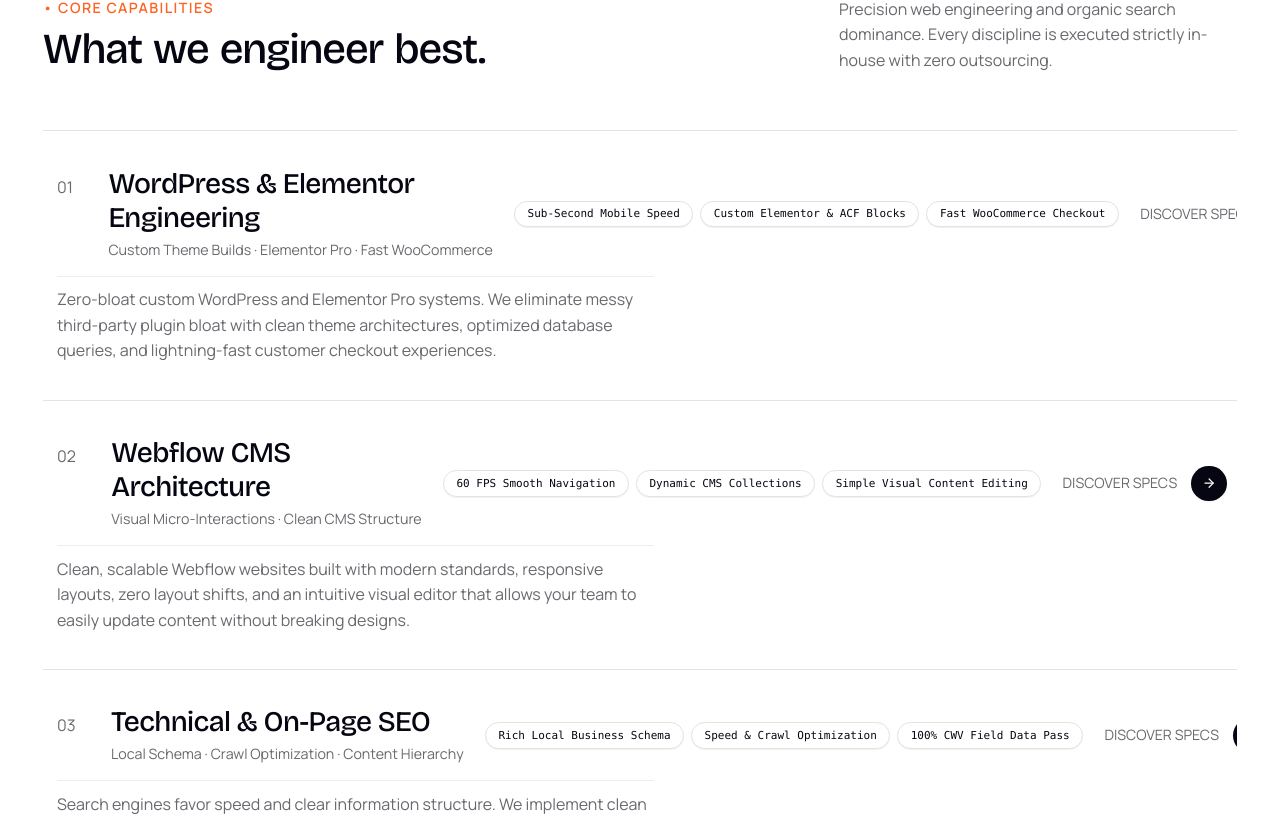
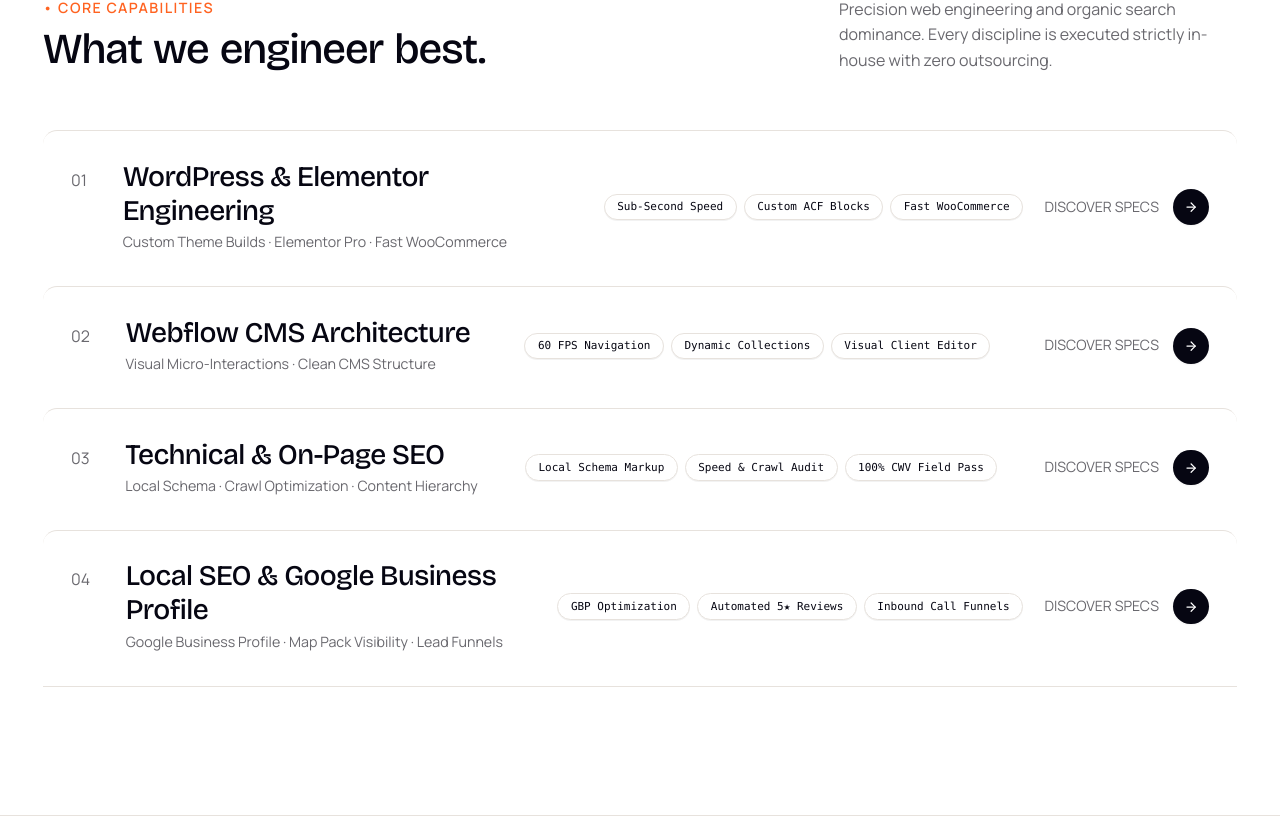
Before and after one commit to Mahathir-Gunjon/Startuplize, a Next.js app: page / in a window 1280 px wide. Shown: the part 3090-3906 px from the top of the page. Built offline with nearby package versions, Linux system fonts and the light colour scheme.

Commit message:
fix(services): unify hover effects across all core capabilities and fade in description on hover

```diff
--- a/src/components/sections/ServicesStackLumora.tsx
+++ b/src/components/sections/ServicesStackLumora.tsx
@@ -21,7 +21,7 @@
       tagline: 'Custom Theme Builds · Elementor Pro · Fast WooCommerce',
       description:
         'Zero-bloat custom WordPress and Elementor Pro systems. We eliminate messy third-party plugin bloat with clean theme architectures, optimized database queries, and lightning-fast customer checkout experiences.',
-      deliverables: ['Sub-Second Mobile Speed', 'Custom Elementor & ACF Blocks', 'Fast WooCommerce Checkout'],
+      deliverables: ['Sub-Second Speed', 'Custom ACF Blocks', 'Fast WooCommerce'],
       previewImg: 'https://images.unsplash.com/photo-1460925895917-afdab827c52f?auto=format&fit=crop&w=800&q=80',
     },
     {
@@ -30,7 +30,7 @@
       tagline: 'Visual Micro-Interactions · Clean CMS Structure',
       description:
         'Clean, scalable Webflow websites built with modern standards, responsive layouts, zero layout shifts, and an intuitive visual editor that allows your team to easily update content without breaking designs.',
-      deliverables: ['60 FPS Smooth Navigation', 'Dynamic CMS Collections', 'Simple Visual Content Editing'],
+      deliverables: ['60 FPS Navigation', 'Dynamic Collections', 'Visual Client Editor'],
       previewImg: 'https://images.unsplash.com/photo-1551288049-bebda4e38f71?auto=format&fit=crop&w=800&q=80',
     },
     {
@@ -39,7 +39,7 @@
       tagline: 'Local Schema · Crawl Optimization · Content Hierarchy',
       description:
         'Search engines favor speed and clear information structure. We implement clean schema markup, logical URL structures, fast mobile rendering, and topical keyword mapping so search engines easily understand your services.',
-      deliverables: ['Rich Local Business Schema', 'Speed & Crawl Optimization', '100% CWV Field Data Pass'],
+      deliverables: ['Local Schema Markup', 'Speed & Crawl Audit', '100% CWV Field Pass'],
       previewImg: 'https://images.unsplash.com/photo-1504868584819-f8e8b4b6d7e3?auto=format&fit=crop&w=800&q=80',
     },
     {
@@ -48,7 +48,7 @@
       tagline: 'Google Business Profile · Map Pack Visibility · Lead Funnels',
       description:
         'Expanding your reach across local target service areas. We optimize your Google Business Profile (GBP), synchronize verified local directory citations, and establish automated review generation systems that drive real phone inquiries.',
-      deliverables: ['Google Business Profile Optimization', 'Automated 5★ Review Workflow', 'Consistent Inbound Phone Calls'],
+      deliverables: ['GBP Optimization', 'Automated 5★ Reviews', 'Inbound Call Funnels'],
       previewImg: 'https://images.unsplash.com/photo-1512941937669-90a1b58e7e9c?auto=format&fit=crop&w=800&q=80',
     },
   ];
@@ -88,7 +88,7 @@
           </ScrollBlurFade>
         </div>
 
-        {/* 4 Interactive Service Rows with Staggered Slide Reveals */}
+        {/* 4 Interactive Service Rows with Staggered Slide Reveals & Identical Hover Effects */}
         <div className="border-b border-[#e7e2dd] relative">
           {services.map((item, idx) => {
             const isHovered = hoveredIdx === idx;
@@ -99,8 +99,8 @@
                 onMouseEnter={() => setHoveredIdx(idx)}
                 onMouseLeave={() => setHoveredIdx(null)}
                 onClick={() => onOpenBooking(item.title)}
-                className={`border-t border-[#e7e2dd] transition-all duration-300 cursor-pointer group relative overflow-hidden py-8 sm:py-10 ${
-                  isHovered ? 'bg-[#f5f4f3] px-6 sm:px-10 rounded-2xl my-2' : 'bg-white px-2 sm:px-4'
+                className={`border-t border-[#e7e2dd] transition-all duration-300 cursor-pointer group relative overflow-hidden py-7 sm:py-8 px-6 sm:px-8 rounded-2xl my-1 ${
+                  isHovered ? 'bg-[#f5f4f3] shadow-xs' : 'bg-transparent'
                 }`}
               >
                 <div className="flex flex-col lg:flex-row lg:items-center justify-between gap-6 relative z-10">
@@ -148,10 +148,23 @@
 
                 </div>
 
-                {/* Description */}
-                <div className="mt-4 pt-3 border-t border-[#e7e2dd]/60 text-body text-[#69686e] max-w-2xl leading-relaxed font-body">
-                  {item.description}
-                </div>
+                {/* Description - Fades in and expands smoothly on hover */}
+                <AnimatePresence>
+                  {isHovered && (
+                    <motion.div
+                      key="desc"
+                      initial={{ opacity: 0, height: 0, marginTop: 0 }}
+                      animate={{ opacity: 1, height: 'auto', marginTop: 16 }}
+                      exit={{ opacity: 0, height: 0, marginTop: 0 }}
+                      transition={{ duration: 0.28, ease: [0.16, 1, 0.3, 1] }}
+                      className="overflow-hidden"
+                    >
+                      <div className="pt-3 border-t border-[#e7e2dd]/70 text-body text-[#69686e] max-w-2xl leading-relaxed font-body">
+                        {item.description}
+                      </div>
+                    </motion.div>
+                  )}
+                </AnimatePresence>
               </ScrollSlideCard>
             );
           })}
```
